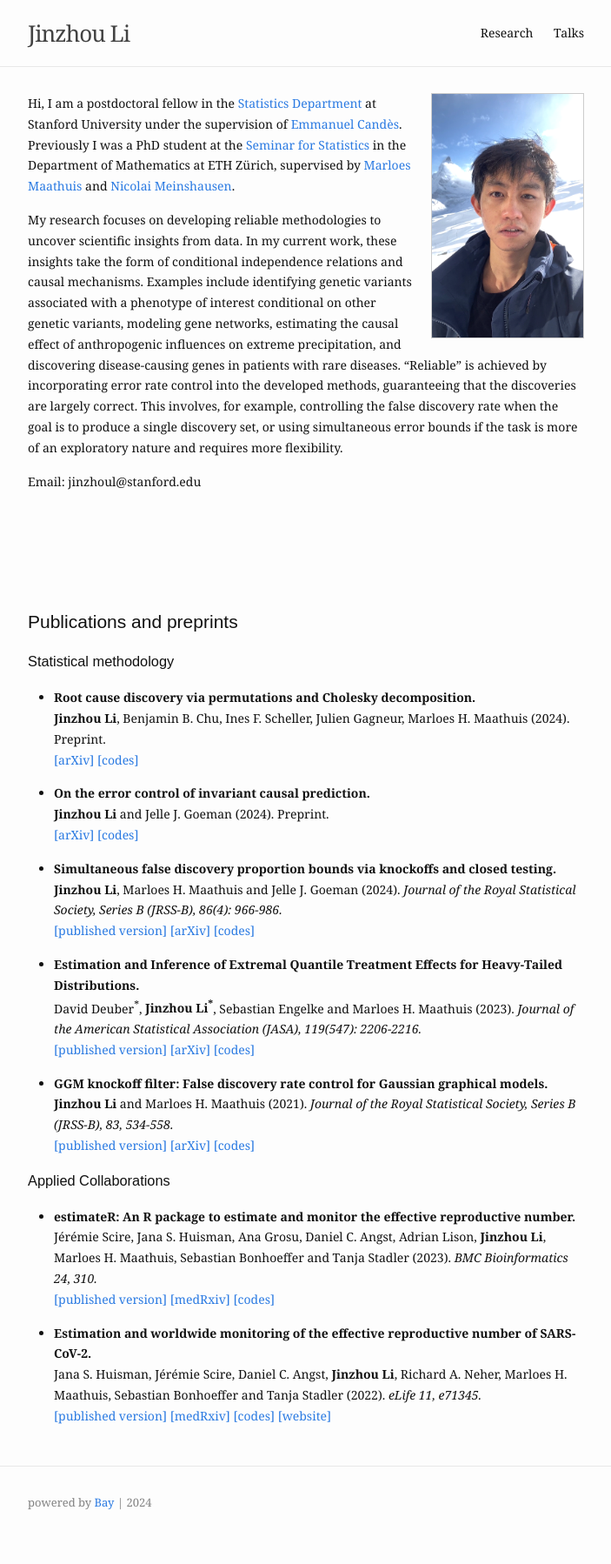
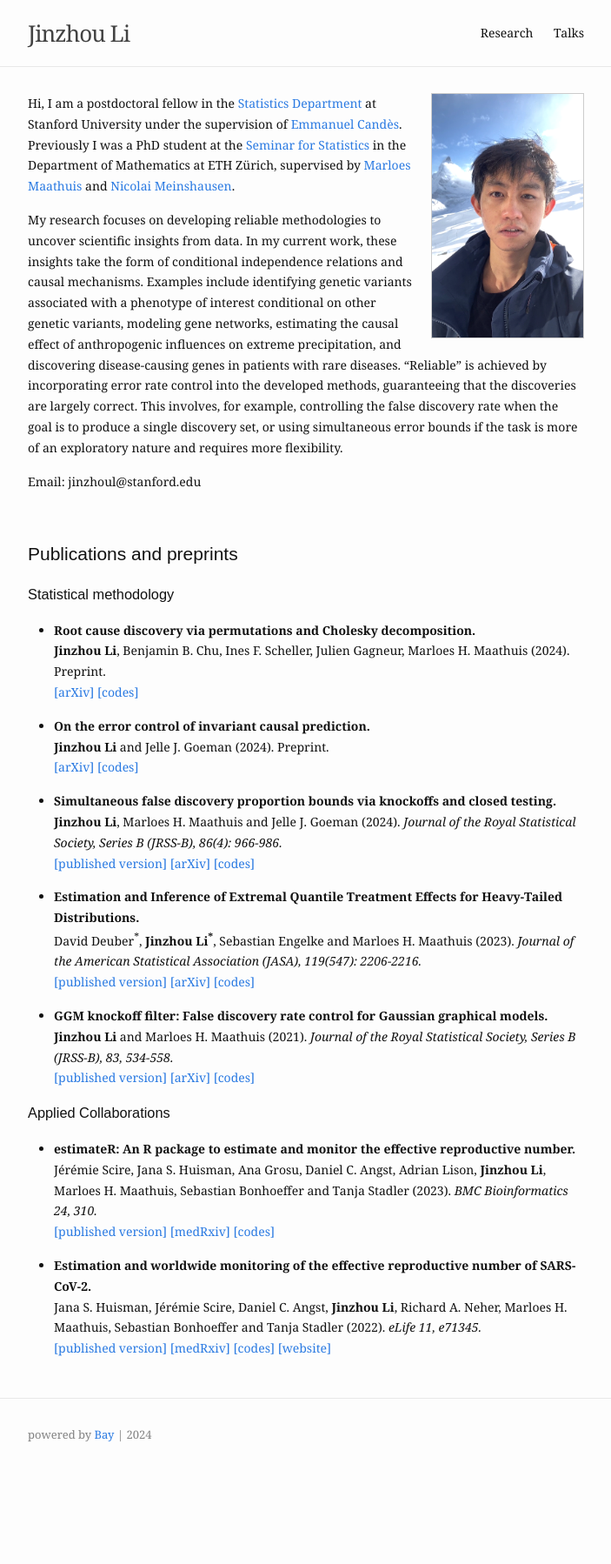
Before and after one commit to Jinzhou-Li/jinzhou-li.github.io, a Jekyll site: the page built from index.md, in a window 1280 px wide. Shown: the whole page at 87% size, without its empty margins (288-991 px from the left). Built offline with Jekyll 4.4.1, drawn with Linux system fonts in a browser that asks for light colours; after the commit the page ends 1720 px from its top, so only the background shows below that.

Commit message:
update web

```diff
--- /dev/null
+++ b/_sass/_research.scss
@@ -0,0 +1,12 @@
+.work-item {
+  clear: both;
+  overflow: hidden;
+  padding-bottom: 3em;
+}
+
+.work-bubble {
+  float: left;
+  padding-right: 20px;
+  width: 100px;
+  height: 100px;
+}
--- /dev/null
+++ b/_sass/_talk.scss
@@ -0,0 +1,12 @@
+.work-item {
+  clear: both;
+  overflow: hidden;
+  padding-bottom: 3em;
+}
+
+.work-bubble {
+  float: left;
+  padding-right: 20px;
+  width: 100px;
+  height: 100px;
+}
--- a/index.md
+++ b/index.md
@@ -27,11 +27,6 @@ Here are my [CV](/assets/file/CV_JinzhouLi.pdf), [Github](https://github.com/Jin
 Email: jinzhoul@stanford.edu
 
 <!---  --->
-
-
-<br />
-
-<br />
 
 <br />
 
```
Also changed, not shown: 2 other files.
